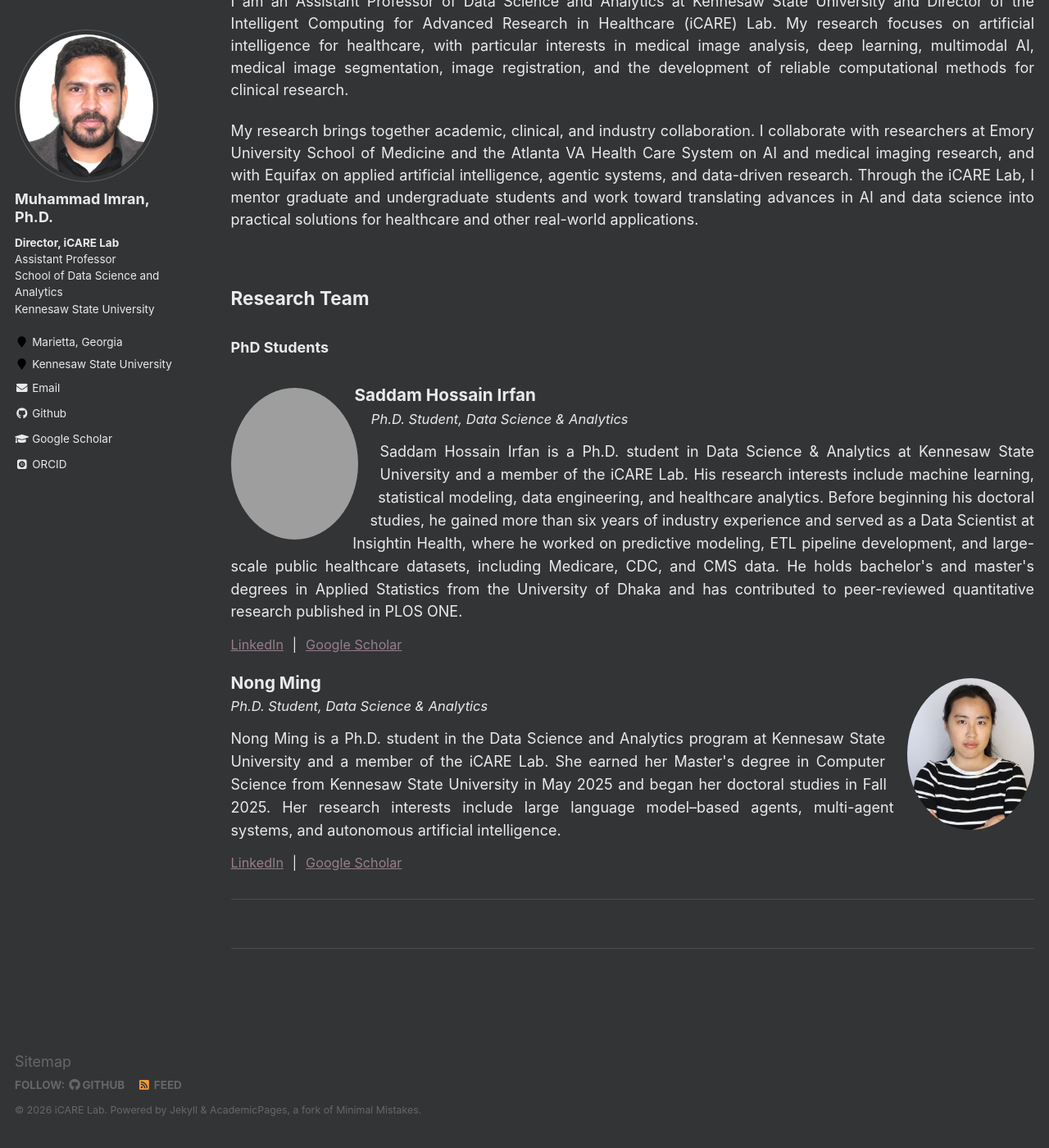
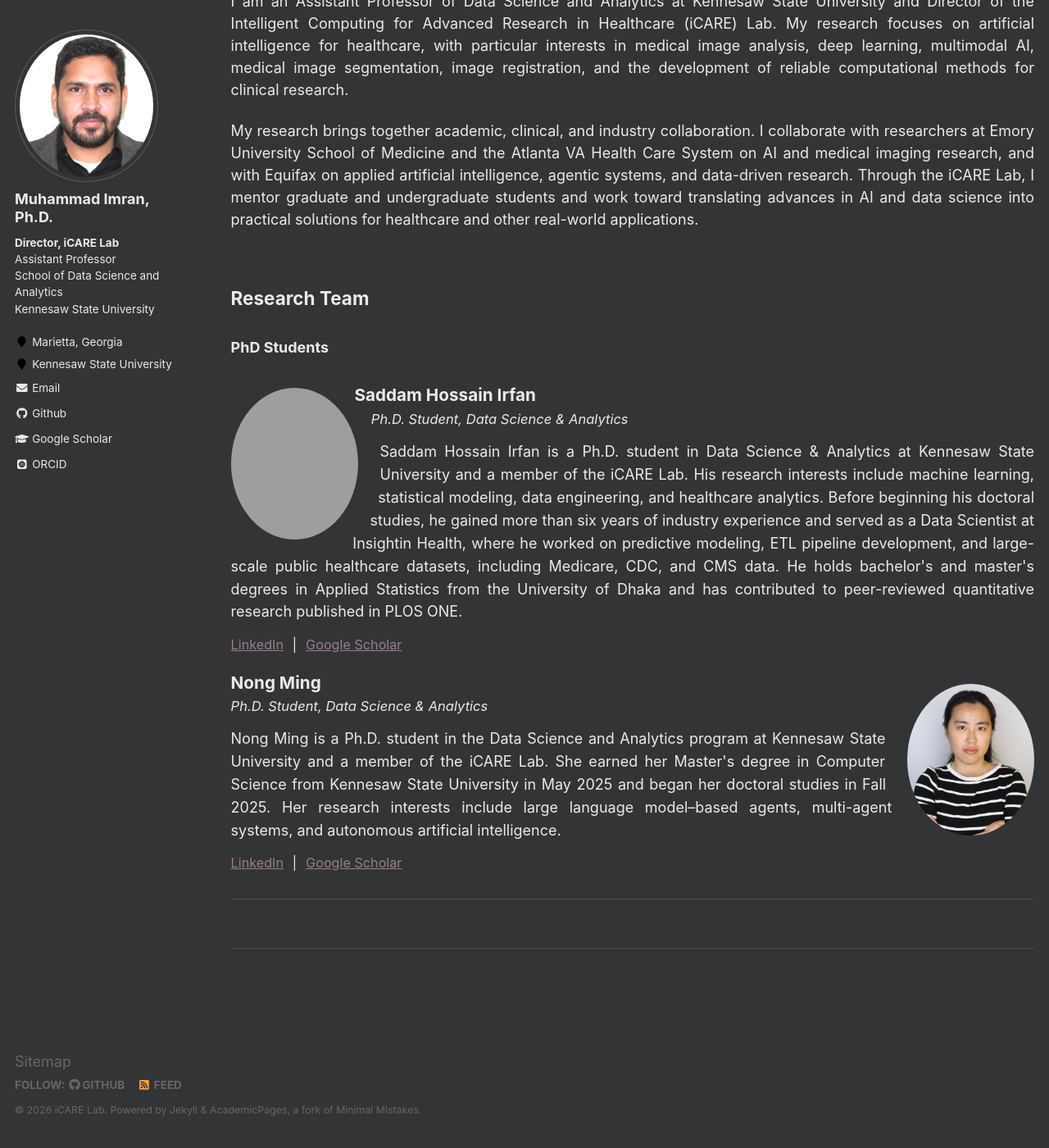
Before and after one commit to iCARE-Lab/icare-lab.github.io, a Jekyll site: the page built from _pages/team.md, in a window 1280 px wide and 1400 px high, scrolled down 206 px. Shown: the whole window at 82% size. Built offline with Jekyll 4.4.1, drawn with Linux system fonts in a browser that asks for light colours; some web fonts are replaced; grey boxes are pictures that could not be loaded.

Commit message:
updated profile picture alignment

```diff
--- a/_sass/_team.scss
+++ b/_sass/_team.scss
@@ -69,7 +69,7 @@
 /* Alternate team member layout: photo on the right */
 .team-profile--reverse .team-profile__photo {
     float: right;
-    margin: 0.35rem 0 0.75rem 1.5rem;
+    margin: 0.75rem 0 0.75rem 1.5rem;
 }
 
 .team-profile h4 {
```
